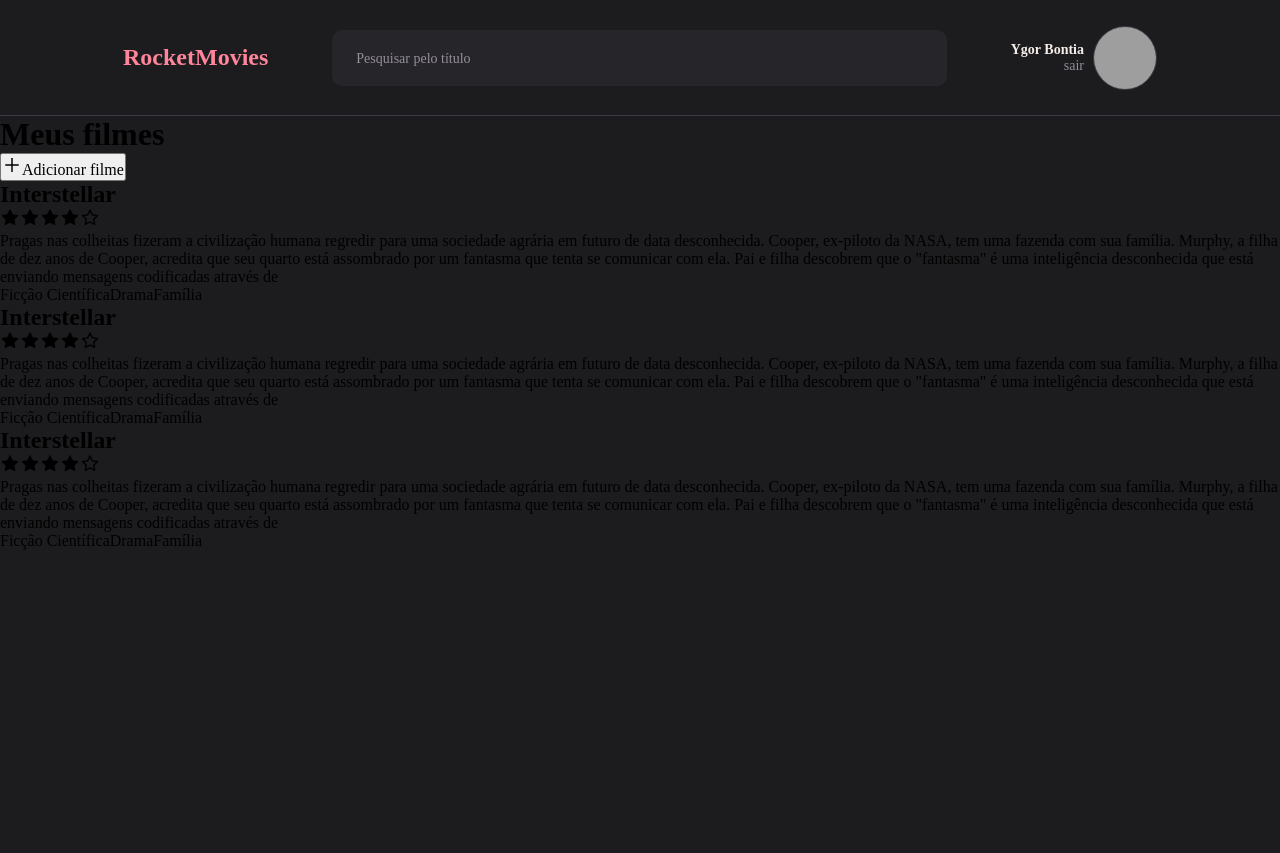
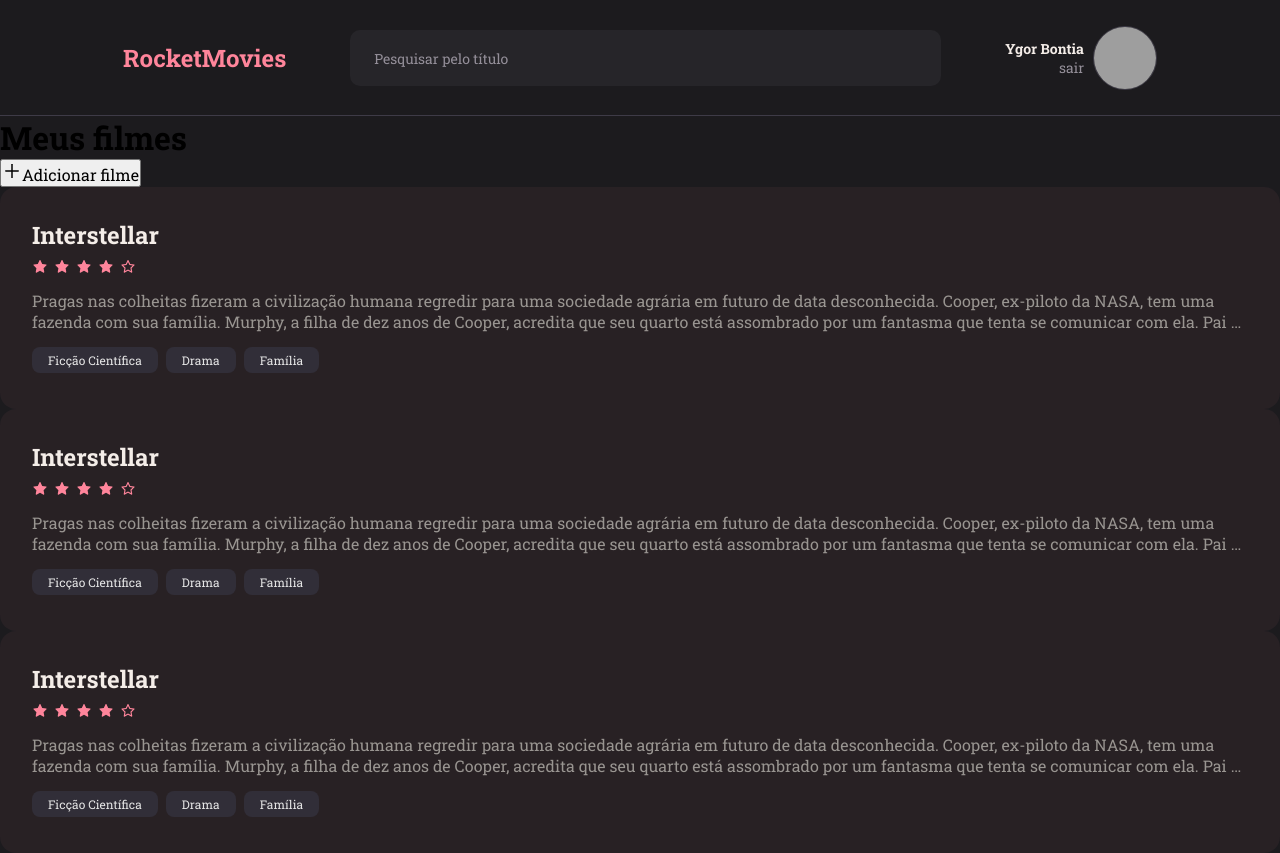
Before and after one commit to ygorbontia/project-front, a React (Vite) app: page / in a window 1280 px wide. Before the commit the page ends 800 px from the top, so only its background shows below. Built offline with nearby package versions, Linux system fonts and the light colour scheme; grey boxes are pictures that could not be loaded.

Commit message:
update Notes component style and structure

```diff
--- a/index.html
+++ b/index.html
@@ -1,12 +1,18 @@
 <!DOCTYPE html>
 <html lang="pt-br">
   <head>
+    <link rel="preconnect" href="https://fonts.googleapis.com">
+    <link rel="preconnect" href="https://fonts.gstatic.com" crossorigin>
+
     <meta charset="UTF-8" />
     <meta name="viewport" content="width=device-width, initial-scale=1.0" />
     <title>Project</title>
+
+    <link href="https://fonts.googleapis.com/css2?family=Roboto&family=Roboto+Slab:wght@400;500;700&display=swap" rel="stylesheet">
+
+    <script src="/src/main.jsx" type="module" defer></script>
   </head>
   <body>
     <div id="root"></div>
-    <script type="module" src="/src/main.jsx"></script>
   </body>
 </html>
--- a/src/components/Notes/index.jsx
+++ b/src/components/Notes/index.jsx
@@ -4,14 +4,16 @@ import { NotesSC, TagSC } from './style';
 export function Notes({ title, description, rating, tags}) {
   return (
     <NotesSC>
-      <h2>{ title }</h2>
+      <div>
+        <h2>{ title }</h2>
 
-      <div className="rating">
-        <AiFillStar size={ 20 } />
-        <AiFillStar size={ 20 } />
-        <AiFillStar size={ 20 } />
-        <AiFillStar size={ 20 } />
-        <AiOutlineStar size={ 20 } />
+        <div className="rating">
+          <AiFillStar size={ 16 } />
+          <AiFillStar size={ 16 } />
+          <AiFillStar size={ 16 } />
+          <AiFillStar size={ 16 } />
+          <AiOutlineStar size={ 16 } />
+        </div>
       </div>
 
       <p>{ description }</p>
--- a/src/components/Notes/style.js
+++ b/src/components/Notes/style.js
@@ -1,9 +1,60 @@
 import styled from 'styled-components';
 
 export const NotesSC = styled.div`
+  width: 100%;
+  height: 22.2rem;
+  background-color: ${({ theme }) => theme.pink_rgba};
+  border: none;
+  border-radius: 16px;
+  padding: 3.2rem;
 
+  display: flex;
+  flex-direction: column;
+  gap: 1.5rem;
+
+  > div {
+    > h2 {
+      margin-bottom: .8rem;
+
+      font-size: 2.4rem;
+      color: ${({ theme }) => theme.light_100};
+    }
+
+    > div {
+      display: flex;
+      flex-direction: row;
+      gap: .6rem;
+
+      color: ${({ theme }) => theme.pink_rgb};
+    }
+  }
+
+  > p {
+    width: 100%;
+
+    text-overflow: ellipsis;
+    overflow: hidden;
+    display: -webkit-box;
+    -webkit-line-clamp: 2;
+    -webkit-box-orient: vertical;
+
+    font-size: 1.6rem;
+    color: ${({ theme }) => theme.light_400};
+  }
+
+  > footer {
+    display: flex;
+    flex-direction: row;
+    gap: .8rem;
+  }
 `;
 
 export const TagSC = styled.span`
+  background-color: ${({ theme }) => theme.dark_200};
+  border: none;
+  border-radius: 8px;
+  padding: .5rem 1.6rem;
 
+  font-size: 1.2rem;
+  color: ${({ theme }) => theme.light_200};
 `;
```
